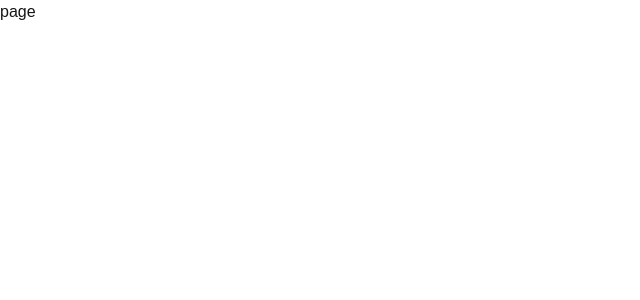
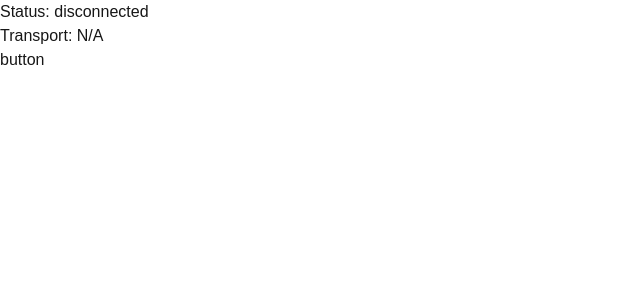
Before and after one commit to Stasies/realtime_collaboration, a Next.js app: page / in a window 1280 px wide. Shown: the top 300 px of the page, without its empty margins (0-640 px from the left). Built offline with nearby package versions, Linux system fonts and the light colour scheme; no server answers.

Commit message:
test socket.io connection

```diff
--- a/src/app/page.tsx
+++ b/src/app/page.tsx
@@ -1,5 +1,51 @@
-const Page = () => {
-  return <div>page</div>;
-};
+"use client";
 
-export default Page;
+import { useEffect, useState } from "react";
+import { socket } from "../socket";
+
+export default function Home() {
+  const [isConnected, setIsConnected] = useState(false);
+  const [transport, setTransport] = useState("N/A");
+
+  useEffect(() => {
+    if (socket.connected) {
+      onConnect();
+    }
+    function onConnect() {
+      setIsConnected(true);
+      setTransport(socket.io.engine.transport.name);
+      socket.on("response", (data) => {
+        console.log("Server says:", data);
+      });
+      socket.io.engine.on("upgrade", (transport) => {
+        setTransport(transport.name);
+      });
+    }
+
+    function onDisconnect() {
+      setIsConnected(false);
+      setTransport("N/A");
+    }
+
+    socket.on("connect", onConnect);
+    // socket.on("message", (val) => console.log(val));
+    socket.on("disconnect", onDisconnect);
+
+    return () => {
+      socket.off("connect", onConnect);
+      socket.off("disconnect", onDisconnect);
+    };
+  }, []);
+  const sendMessage = (message: string) => {
+    console.log("clicked");
+    socket.emit("message", { message });
+  };
+
+  return (
+    <div>
+      <p>Status: {isConnected ? "connected" : "disconnected"}</p>
+      <p>Transport: {transport}</p>
+      <button onClick={() => sendMessage("potato")}>button</button>
+    </div>
+  );
+}
```
